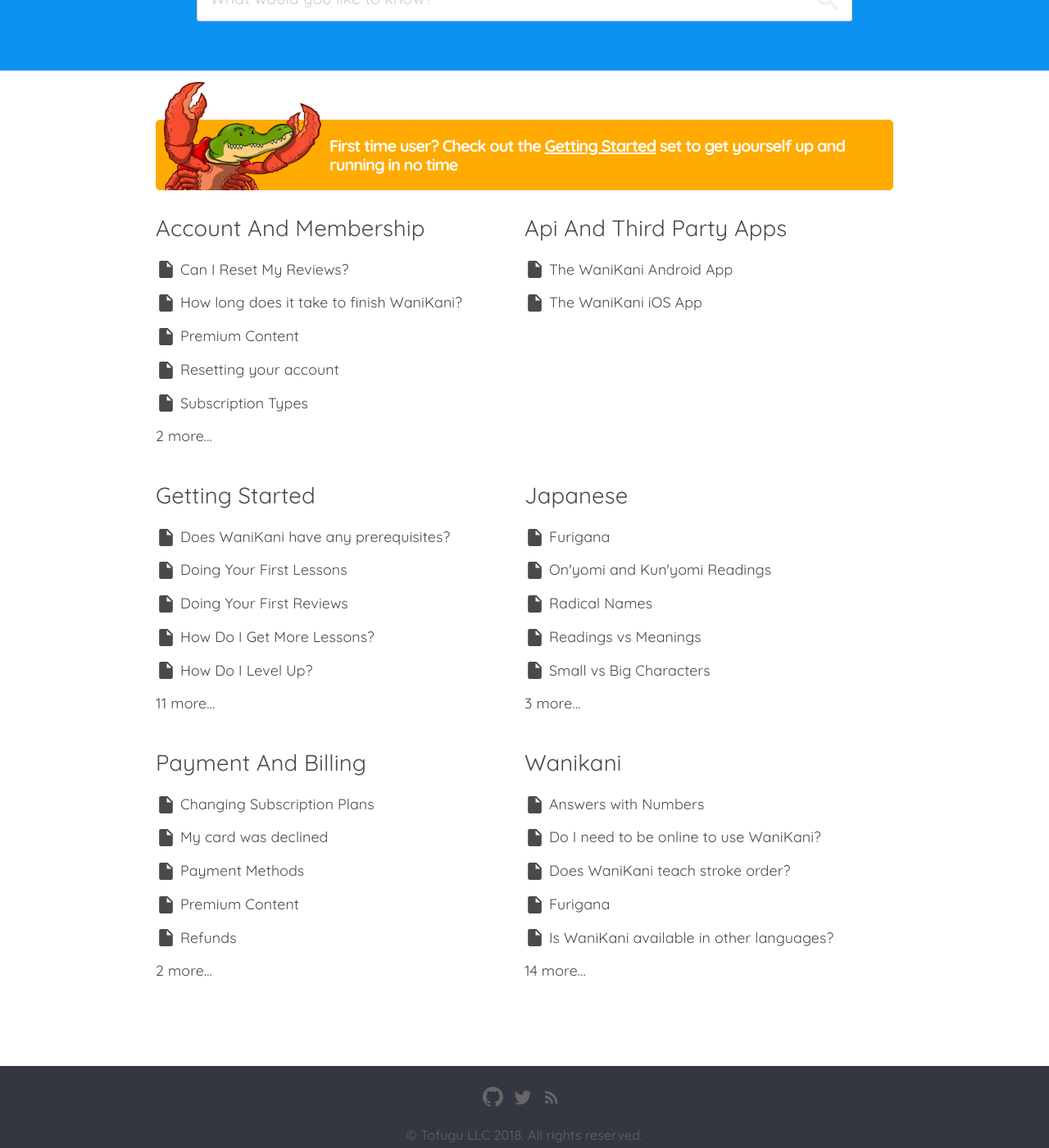
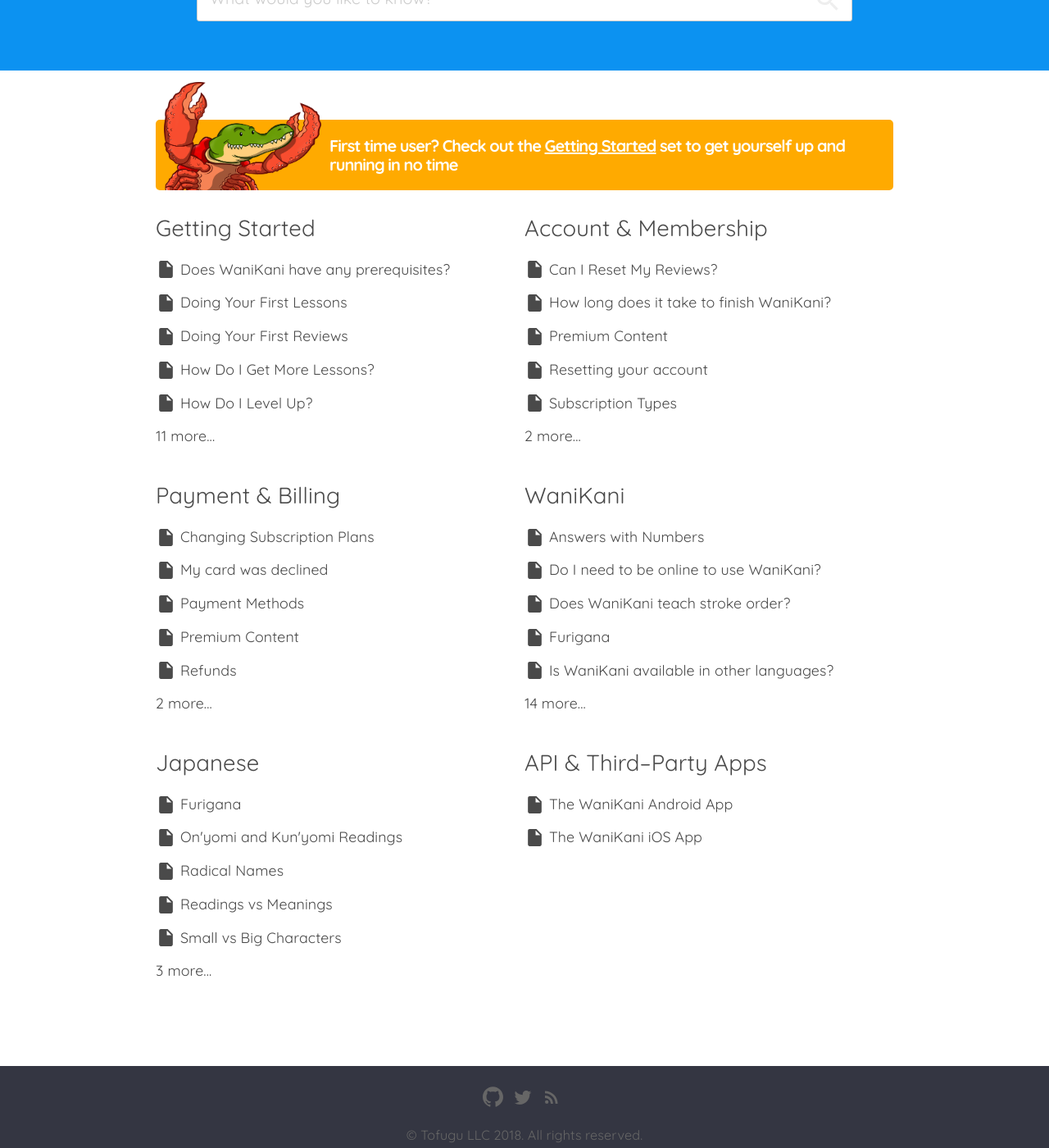
Before and after one commit to CloudCannon/base-jekyll-template, a Jekyll site: the page built from index.html, in a window 1280 px wide and 1400 px high, scrolled down 315 px. Shown: the whole window at 82% size. Built offline with Jekyll 4.4.1, drawn with Linux system fonts in a browser that asks for light colours; nearby versions of some CDN libraries.

Commit message:
Extract categories to a data file. Enforce ordering.

```diff
--- a/index.html
+++ b/index.html
@@ -11,10 +11,10 @@
 </div>
 
 <section class="categories">
-	{% assign categories = site.categories | sort %}
-	{% for category in categories %}
-		{% assign name = category[0] %}
-		{% assign posts = category[1] %}
+	{% assign categories_data = site.data.categories | sort: "order" %}
+	{% for category_data in categories_data %}
+		{% assign name = category_data['title'] %}
+		{% assign posts = site.categories[category_data['slug']] %}
 		{% assign size = posts | size %}
 		<section class="category">
 				<h3>
```
Also changed, not shown: _data/categories.yml (added, +18 -0 lines).
